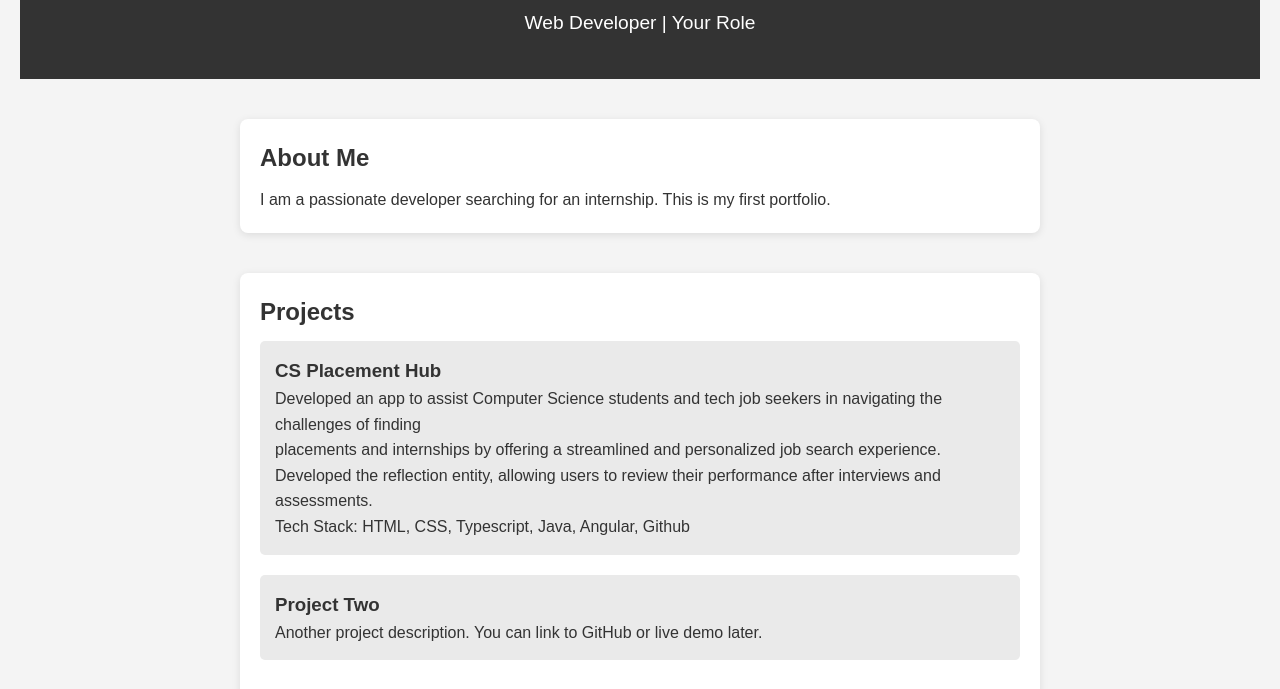
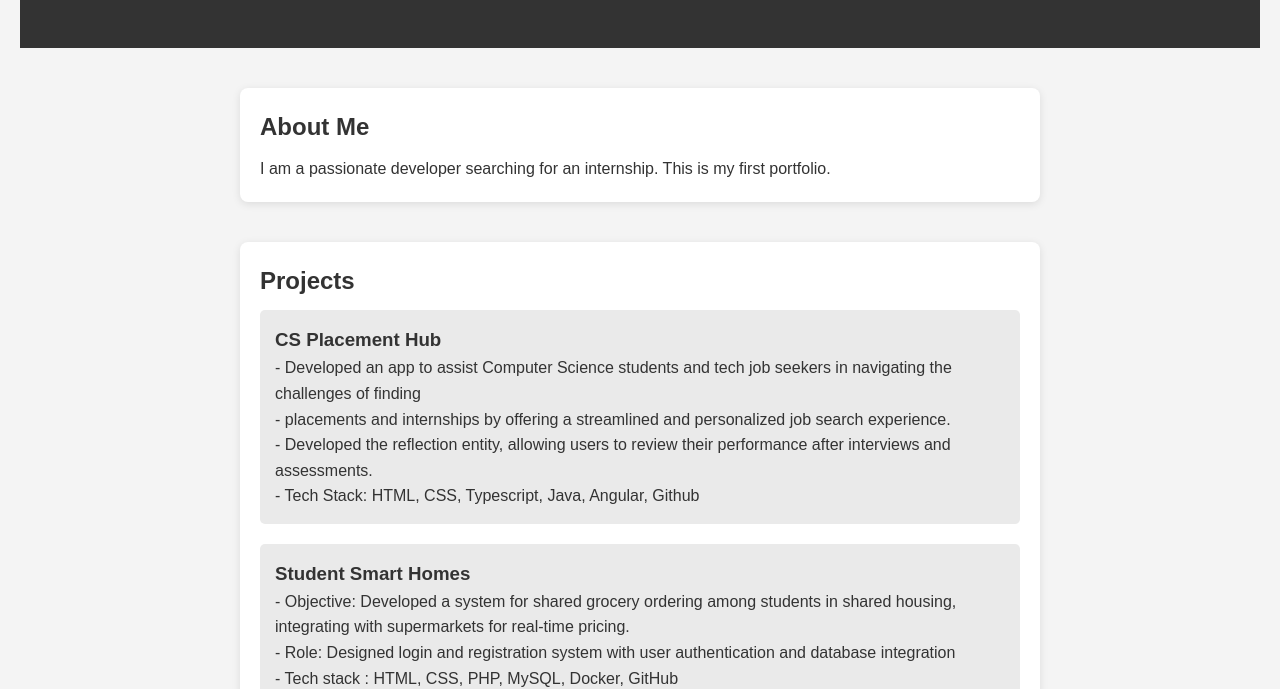
Before and after one commit to WeyHerng/Portfolio, a plain HTML site: page main.html in a window 1280 px wide. Shown: the part 116-805 px from the top of the page. Drawn offline with Linux system fonts and the light colour scheme.

Commit message:
first design - 2

```diff
--- a/main.html
+++ b/main.html
@@ -10,7 +10,6 @@
 
 <header>
     <h1>Loh Wey Herng</h1>
-    <p>Web Developer | Your Role</p>
 </header>
 
 <section class="about">
@@ -22,15 +21,18 @@
     <h2>Projects</h2>
     <div class="project-card">
         <h3>CS Placement Hub</h3>
-        <p>Developed an app to assist Computer Science students and tech job seekers in navigating the challenges of finding</p>
-        <p>placements and internships by offering a streamlined and personalized job search experience.
-        <p>Developed the reflection entity, allowing users to review their performance after interviews and assessments.</p>
-        <p>Tech Stack: HTML, CSS, Typescript, Java, Angular, Github</p>
+        <p>- Developed an app to assist Computer Science students and tech job seekers in navigating the challenges of finding</p>
+        <p>- placements and internships by offering a streamlined and personalized job search experience.
+        <p>- Developed the reflection entity, allowing users to review their performance after interviews and assessments.</p>
+        <p>- Tech Stack: HTML, CSS, Typescript, Java, Angular, Github</p>
     </div>
 
     <div class="project-card">
-        <h3>Project Two</h3>
-        <p>Another project description. You can link to GitHub or live demo later.</p>
+        <h3>Student Smart Homes</h3>
+        <p>- Objective: Developed a system for shared grocery ordering among students in shared housing, integrating with
+            supermarkets for real-time pricing.</p>
+        <p>- Role: Designed login and registration system with user authentication and database integration</p>
+        <p>- Tech stack : HTML, CSS, PHP, MySQL, Docker, GitHub</p>
     </div>
 </section>
 
```
